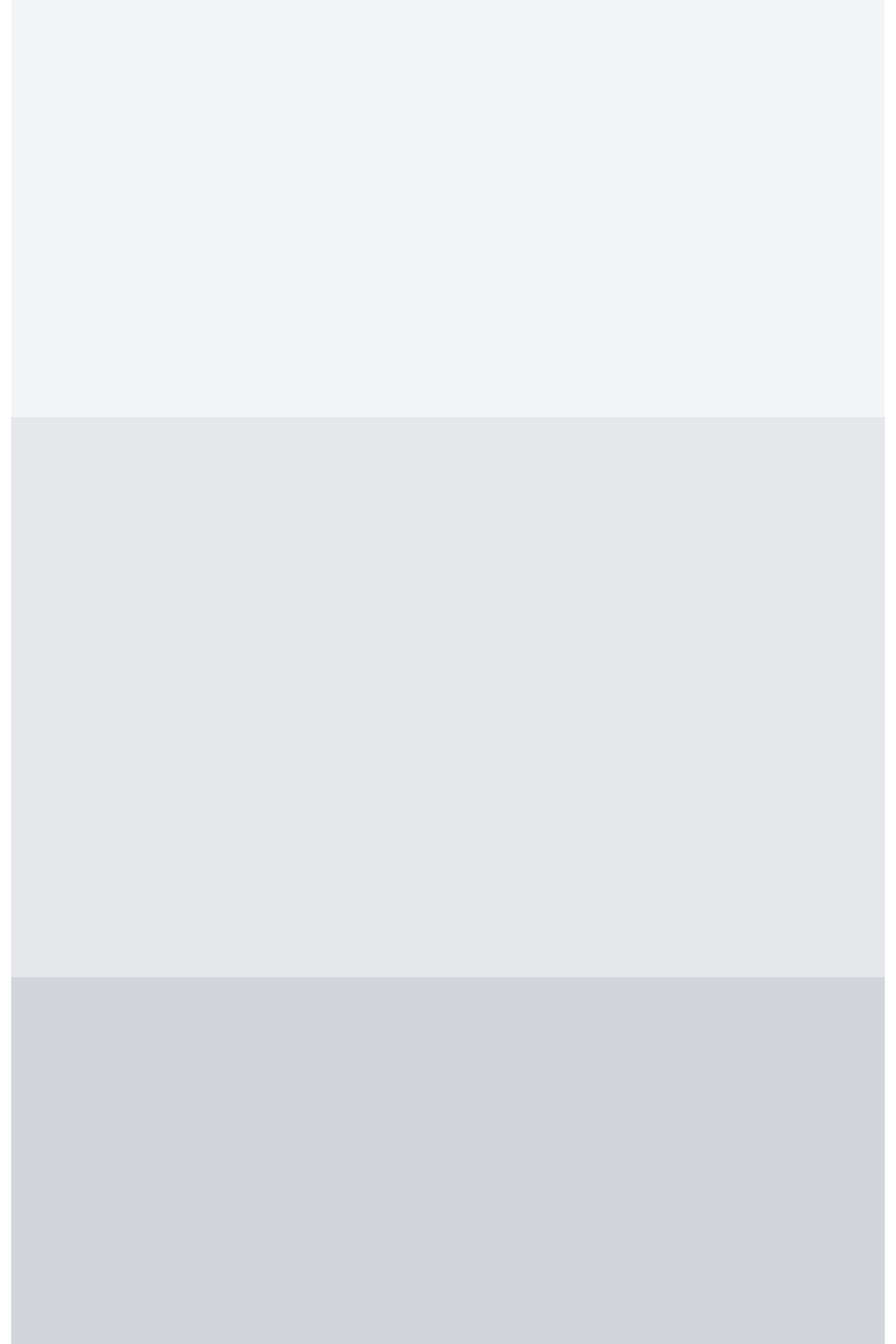
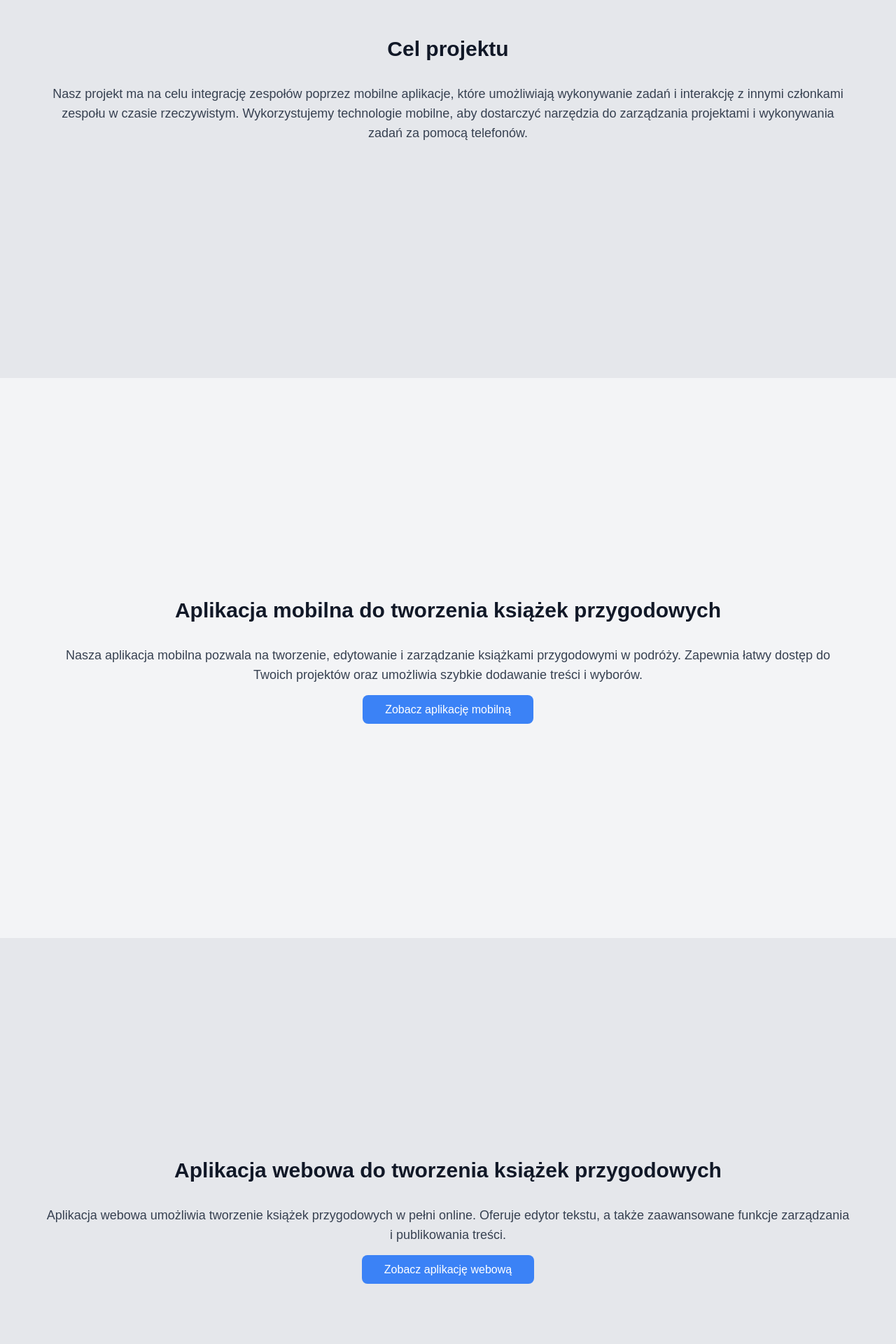
Before and after one commit to zesp11/zesp11.github.io, a Next.js app: page /zesp11_page/ in a window 1280 px wide. Shown: the part 300-2220 px from the top of the page at 70% size. Built offline with nearby package versions, Linux system fonts and the light colour scheme.

Commit message:
Change layout for main page

```diff
--- a/src/app/czlonkowie/page.tsx
+++ b/src/app/(nonMainPage)/czlonkowie/page.tsx
@@ -1,4 +1,4 @@
-import MemberCard from '../components/memberCard';
+import MemberCard from '@/app/components/memberCard';
 
 export interface Member {
   firstName: string;
--- /dev/null
+++ b/src/app/(nonMainPage)/layout.tsx
@@ -0,0 +1,9 @@
+export default function NonRootLayout({
+  children,
+}: Readonly<{
+  children: React.ReactNode;
+}>) {
+  return (
+    <main className="container mx-auto p-4 sm:mt-10">{children}</main>
+  );
+}
--- a/src/app/posty/page.tsx
+++ b/src/app/(nonMainPage)/posty/page.tsx
@@ -1,6 +1,6 @@
 import Link from "next/link";
-import { getSortedPostsData } from "../lib/posts"; // Adjust the path based on your project structure
-import PostItem from "../components/PostListItem";
+import { getSortedPostsData } from "../../lib/posts"; // Adjust the path based on your project structure
+import PostItem from "../../components/PostListItem";
 
 // TODO: specify types in one place
 export default async function ListMultiplePost() {
--- a/src/app/components/footer.tsx
+++ b/src/app/components/footer.tsx
@@ -7,6 +7,7 @@ export default function Footer() {
       <div className="container w-3/4 mx-auto px-4 lg:px-8">
         <div className="flex flex-col md:flex-row justify-between items-center gap-4 p-4">
           {/* Links */}
+          <div className='flex gap-4 items-center'>
             <Link href="/opis" className="hover:text-gray-800 transition-colors dark:hover:text-gray-400 text-sm font-medium">
               Opis Projektu
             </Link>
@@ -15,6 +16,7 @@ export default function Footer() {
             <a href="https://github.com" target="_blank" rel="noopener noreferrer">
               <FaGithub size={24} className="hover:text-gray-800 transition-colors dark:hover:text-gray-400" />
             </a>
+          </div>
 
           {/* Copyright Information */}
           <div className="text-xs">
--- a/src/app/components/memberCard.tsx
+++ b/src/app/components/memberCard.tsx
@@ -15,9 +15,9 @@ export default function MemberCard({ member, isLeader }: MemberCardProps) {
           ? "border-4 border-black dark:border-white"
           : "border border-gray-300 dark:border-gray-600"
         }
-        bg-white dark:bg-gray-900
+        bg-white dark:bg-zinc-900
         shadow-md dark:shadow-xl
-        hover:scale-105 hover:shadow-xl`}
+        hover:scale-[1.012] hover:shadow-xl`}
     >
       {/* Display the member's photo or a placeholder */}
       {member.photo ? (
--- a/src/app/layout.tsx
+++ b/src/app/layout.tsx
@@ -42,7 +42,8 @@ export default function RootLayout({
             <Header />
           </div>
 
-          <main className="container mx-auto p-4 sm:mt-10">{children}</main>
+          {children}
+          {/* <main className="container mx-auto p-4 sm:mt-10">{children}</main> */}
           <Footer />
         </ThemeProvider>
       </body>
--- a/src/app/page.tsx
+++ b/src/app/page.tsx
@@ -1,7 +1,5 @@
-import { IconType } from "react-icons/lib";
-import CardStack from "./components/cardStack";
 import { FaGithub, FaReact } from "react-icons/fa";
-import { RiFlutterFill, RiNextjsFill } from 'react-icons/ri';
+import { RiNextjsFill } from 'react-icons/ri';
 import { SiSpring, SiSpringboot } from "react-icons/si";
 
 
@@ -30,12 +28,6 @@ const tools: Tool[] = [
     mainPage: "https://nextjs.org/"
   },
   {
-    name: "Flutter",
-    icon: <img src="zesp11_page/flutter.svg" alt="Flutter Logo" className="w-12 h-12" />,
-    color: "#02569B",
-    mainPage: "https://flutter.dev/",
-  },
-  {
     name: "Spring",
     icon: <SiSpring size={48} className="text-[#6DB33F]" />,
     color: "#6DB33F",
@@ -46,6 +38,12 @@ const tools: Tool[] = [
     icon: <SiSpringboot size={48} className="text-[#6DB33F]" />,
     color: "#6DB33F",
     mainPage: "https://spring.io/projects/spring-boot",
+  },
+  {
+    name: "Flutter",
+    icon: <img src="zesp11_page/flutter.svg" alt="Flutter Logo" className="w-12 h-12" />,
+    color: "#02569B",
+    mainPage: "https://flutter.dev/",
   },
   {
     name: "Github",
@@ -63,12 +61,57 @@ const tools: Tool[] = [
 export default function Page() {
   return (
     <>
-      <section className="h-screen bg-gray-100 dark:bg-gray-700 dark"></section>
-      <section className="h-screen bg-gray-200 dark:bg-gray-800"></section>
+      <section className="h-screen grid place-content-center bg-gray-200 dark:bg-inherit py-16">
+        <div className="max-w-6xl mx-auto text-center">
+          <h2 className="text-3xl font-bold text-gray-900 dark:text-gray-100 mb-8">
+            Cel projektu
+          </h2>
+          <p className="text-lg text-gray-700 dark:text-gray-300 mb-6">
+            Nasz projekt ma na celu integrację zespołów poprzez mobilne aplikacje, które umożliwiają wykonywanie zadań i interakcję z innymi członkami zespołu w czasie rzeczywistym. Wykorzystujemy technologie mobilne, aby dostarczyć narzędzia do zarządzania projektami i wykonywania zadań za pomocą telefonów.
+          </p>
+        </div>
+      </section>
 
-      <section className="h-screen bg-gray-300 dark:bg-gray-900"></section>
+      {/* Gamebook Mobile App Section */}
+      <section className="h-screen grid place-content-center bg-gray-100 dark:bg-inherit py-16">
+        <div className="max-w-6xl mx-auto text-center">
+          <h2 className="text-3xl font-bold text-gray-900 dark:text-gray-100 mb-8">
+            Aplikacja mobilna do tworzenia książek przygodowych
+          </h2>
+          <p className="text-lg text-gray-700 dark:text-gray-300 mb-6">
+            Nasza aplikacja mobilna pozwala na tworzenie, edytowanie i zarządzanie książkami przygodowymi w podróży. Zapewnia łatwy dostęp do Twoich projektów oraz umożliwia szybkie dodawanie treści i wyborów.
+          </p>
+          <a
+            href="https://example.com/mobile-app" // Replace with actual mobile app URL
+            target="_blank"
+            rel="noopener noreferrer"
+            className="bg-blue-500 text-white px-8 py-3 rounded-lg hover:bg-blue-600 transition-colors"
+          >
+            Zobacz aplikację mobilną
+          </a>
+        </div>
+      </section>
 
-      <CardStack />
+      {/* Gamebook Web App Section */}
+      <section className="h-screen grid place-content-center bg-gray-200 dark:bg-inherit py-16">
+        <div className="max-w-6xl mx-auto text-center">
+          <h2 className="text-3xl font-bold text-gray-900 dark:text-gray-100 mb-8">
+            Aplikacja webowa do tworzenia książek przygodowych
+          </h2>
+          <p className="text-lg text-gray-700 dark:text-gray-300 mb-6">
+            Aplikacja webowa umożliwia tworzenie książek przygodowych w pełni online. Oferuje edytor tekstu, a także zaawansowane funkcje zarządzania i publikowania treści.
+          </p>
+          <a
+            href="https://example.com/web-app" // Replace with actual web app URL
+            target="_blank"
+            rel="noopener noreferrer"
+            className="bg-blue-500 text-white px-8 py-3 rounded-lg hover:bg-blue-600 transition-colors"
+          >
+            Zobacz aplikację webową
+          </a>
+        </div>
+      </section>
+
 
       <section className="bg-gray-100 dark:bg-inherit py-16">
         <ul className="grid gap-8 p-8 sm:grid-cols-1 md:grid-cols-2 xl:grid-cols-3">
@@ -83,7 +126,7 @@ export default function Page() {
                 rel="noopener noreferrer"
                 className="flex flex-col items-center w-full h-full"
               >
-                  {tool.icon}
+                {tool.icon}
                 <span className="mt-4 text-lg font-semibold text-gray-800 dark:text-gray-200">
                   {tool.name}
                 </span>
```
Also changed, not shown: src/app/(nonMainPage)/harmonogram/page.tsx (renamed from src/app/harmonogram/page.tsx), src/app/(nonMainPage)/opis/page.tsx (renamed from src/app/opis/page.tsx), src/app/(nonMainPage)/posty/[id]/page.tsx (renamed from src/app/posty/[id]/page.tsx). Lines whose indentation alone changed are shown as unchanged.
